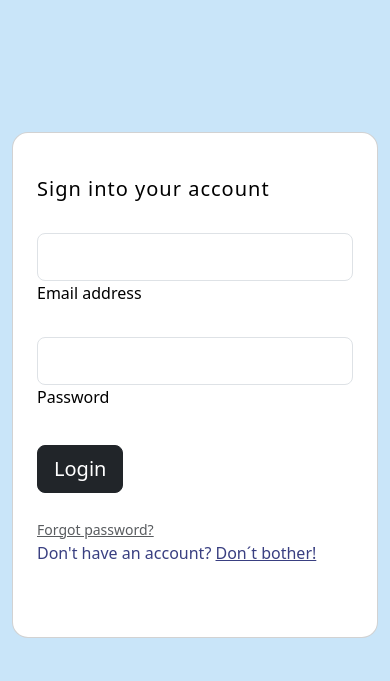
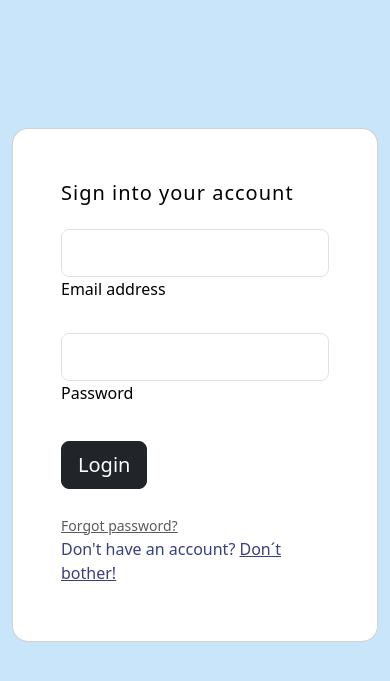
Before and after one commit to EmanuelAntol/Budget-MS-Teams, a plain HTML site: page Web/sites/home.html in a window 390 px wide. Shown: the part 51-732 px from the top of the page. Drawn offline with nearby package versions, Linux system fonts and the light colour scheme.

Commit message:
Resposivity

```diff
--- a/Web/sites/home.html
+++ b/Web/sites/home.html
@@ -11,7 +11,7 @@
     <script src="https://cdn.jsdelivr.net/npm/bootstrap@5.3.8/dist/js/bootstrap.bundle.min.js" integrity="sha384-FKyoEForCGlyvwx9Hj09JcYn3nv7wiPVlz7YYwJrWVcXK/BmnVDxM+D2scQbITxI" crossorigin="anonymous"></script>
 
 
-    <nav class="navbar navbar-expand-sm">
+    <nav class="navbar navbar-expand-md">
         <div class="container-fluid">
             <a class="navbar-brand" href="../index.html">
                 <img src="../images/Logotext.png" height="25" alt="Logo">
@@ -49,16 +49,16 @@
         <div class="card" style="border-radius: 1rem;">
           <div class="row g-0">
 
-            <div class="col-md-6 col-lg-7 d-flex align-items-center">
-              <div class="card-body p-4 p-lg-5 text-black">
+            <div class="col-md-6 col-lg-7 align-items-center">
+              <div class="card-body p-5 p-lg-5 text-black">
 
                 <form id="loginForm">
 
-                  <div class="d-flex align-items-center mb-3 pb-1">
+                  <div class="d-flex align-items-center pb-1">
                     <i class="fas fa-cubes fa-2x me-3" style="color: #ff6219;"></i>
                   </div>
 
-                  <h5 class="fw-normal mb-3 pb-3" style="letter-spacing: 1px;">Sign into your account</h5>
+                  <h5 class="fw-normal mb-3 pb-2" style="letter-spacing: 1px;">Sign into your account</h5>
 
                   <div data-mdb-input-init class="form-outline mb-4">
                     <input type="email" id="login" class="form-control form-control-lg" />
@@ -75,7 +75,7 @@
                   </div>
 
                   <a class="small text-muted" href="#!">Forgot password?</a>
-                  <p class="mb-5 pb-lg-2" style="color: #393f81;">Don't have an account? <a href="#!"
+                  <p class="mb-2 pb-lg-2" style="color: #393f81;">Don't have an account? <a href="#!"
                       style="color: #393f81;">Don´t bother!</a></p>
                 </form>
 
```
Also changed, not shown: Web/sites/player.html (+1 -1 lines), Web/sites/presenter.html (+1 -1 lines).
